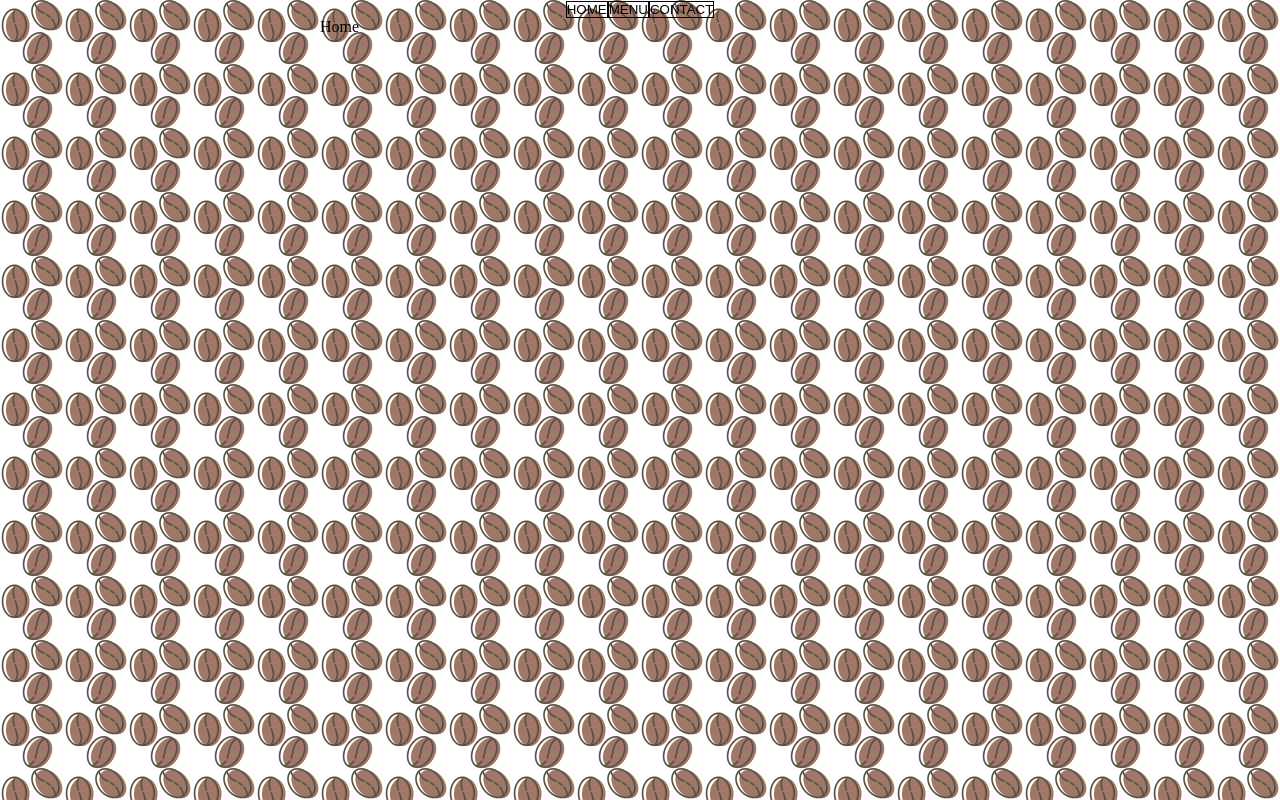
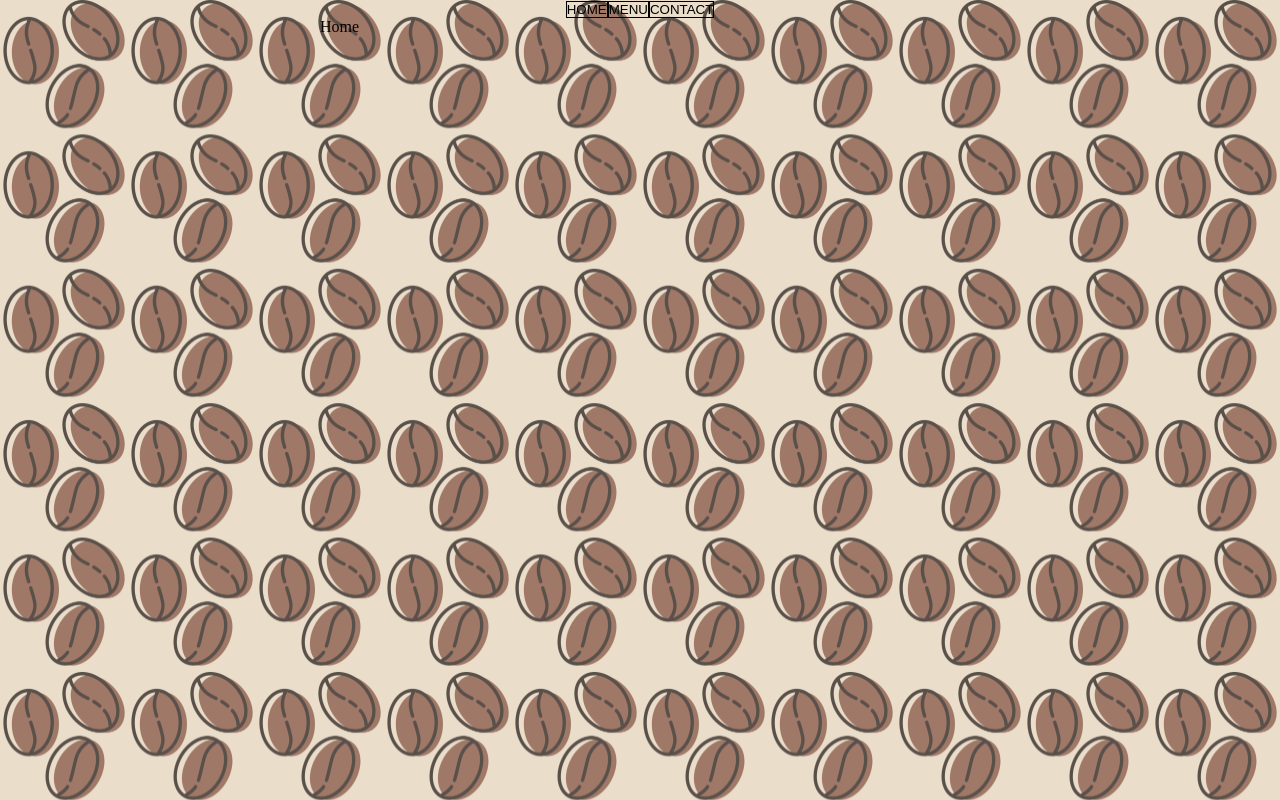
Before and after one commit to MonoDG/restaurant-page, a website built with webpack: page dist/index.html in a window 1280 px wide. Built offline with Linux system fonts and the light colour scheme.

Commit message:
Change background

```diff
--- a/src/style.css
+++ b/src/style.css
@@ -6,9 +6,10 @@
 
 body {
   background-image: url(./coffee-beans.png);
-  background-repeat: space repeat;
-  background-size: 64px;
+  background-repeat: space;
+  background-size: 128px;
   height: 100vh;
+  background-color: #EADDCA;
 }
 
 #content {
```
Also changed, not shown: dist/1ab09404555eb2342957.png (added), dist/3739cdcebca5dd929f0e.png (added), dist/main.js.
